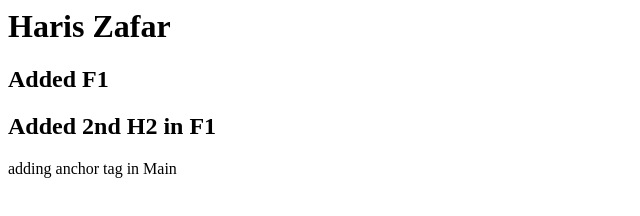
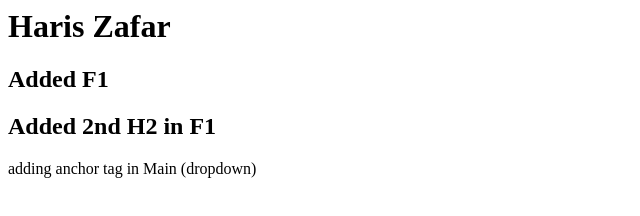
Before and after one commit to workcsna/apnacollege-demo, a plain HTML site: page index.html in a window 1280 px wide. Shown: the whole page, without its empty margins (0-640 px from the left). Drawn offline with Linux system fonts and the light colour scheme.

Commit message:
F1 for conflict

```diff
--- a/index.html
+++ b/index.html
@@ -4,4 +4,4 @@
 
 <h2>  Added F1  </h2>
 <h2>Added 2nd H2 in F1</h2>
-<a> adding anchor tag in Main</a>
+<a> adding anchor tag in Main (dropdown)</a>
```
